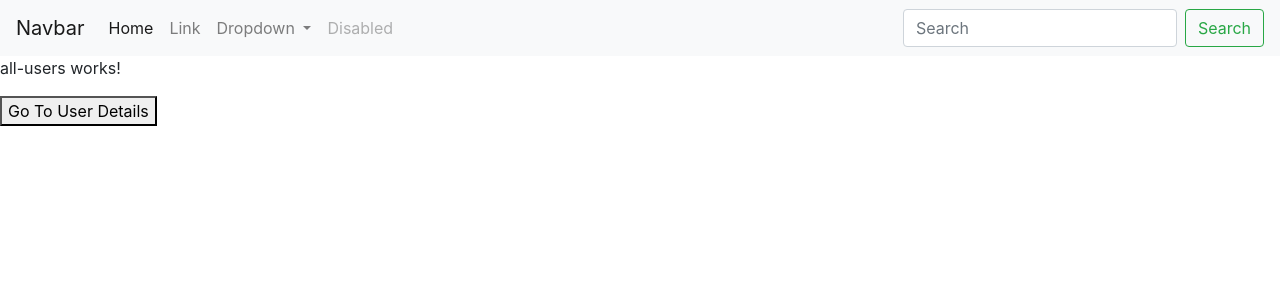
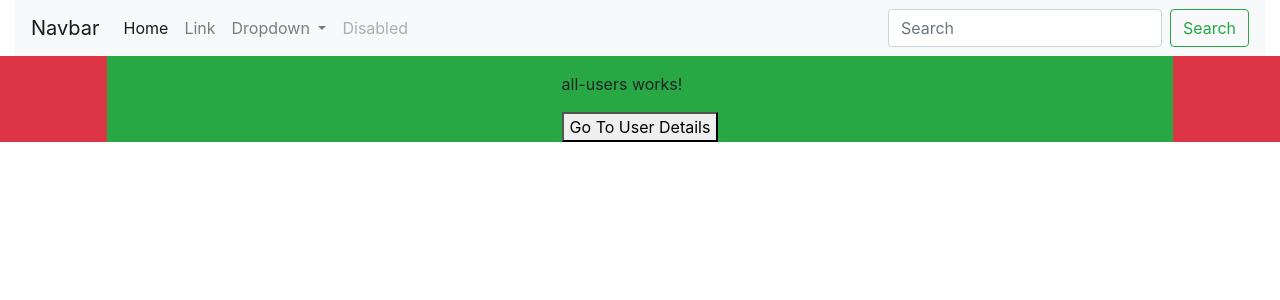
Before and after one commit to MahmoudMoheyEldeen/maids-Dashboard, an Angular app: page /all-users in a window 1280 px wide. Shown: the top 300 px of the page. Built offline with nearby package versions, Linux system fonts and the light colour scheme.

Commit message:
install angular material

```diff
--- a/src/app/app.component.html
+++ b/src/app/app.component.html
@@ -1,2 +1,10 @@
-<app-header></app-header>
-<router-outlet></router-outlet>
+<div class="container-fluid">
+  <div class="header">
+    <app-header></app-header>
+  </div>
+  <div class="main-content row bg-danger justify-content-center">
+    <div class="bg-success col-lg-10 d-flex justify-content-center pt-3">
+      <router-outlet></router-outlet>
+    </div>
+  </div>
+</div>
```
